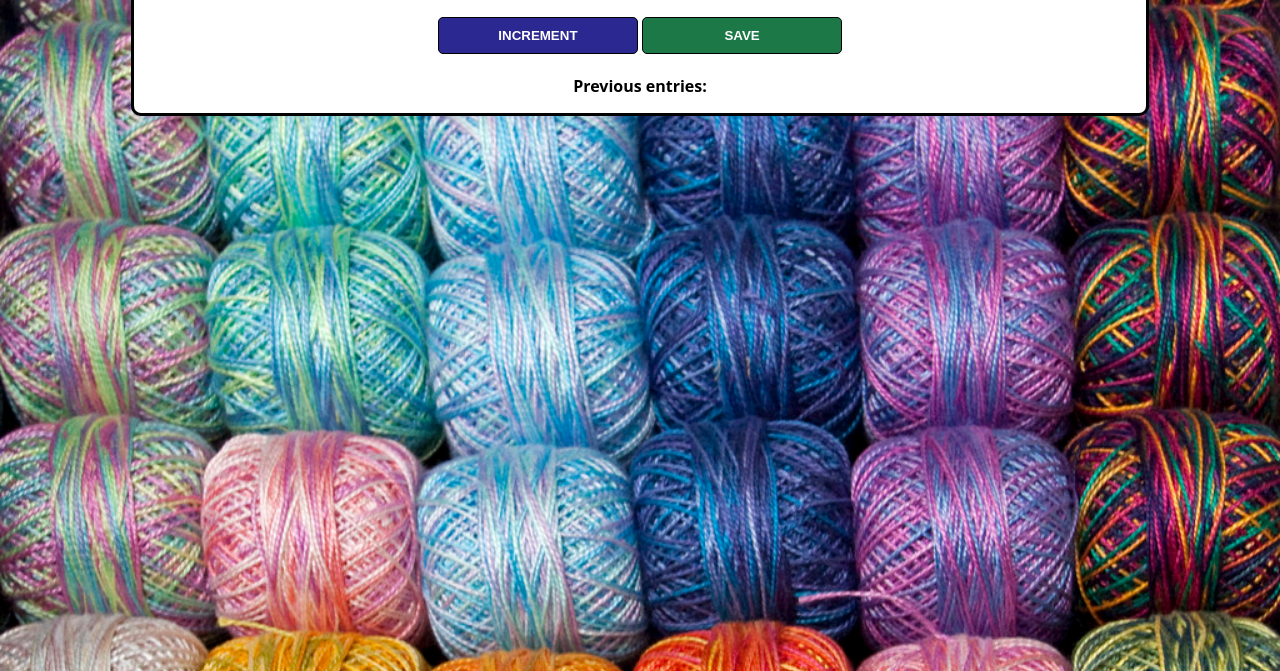
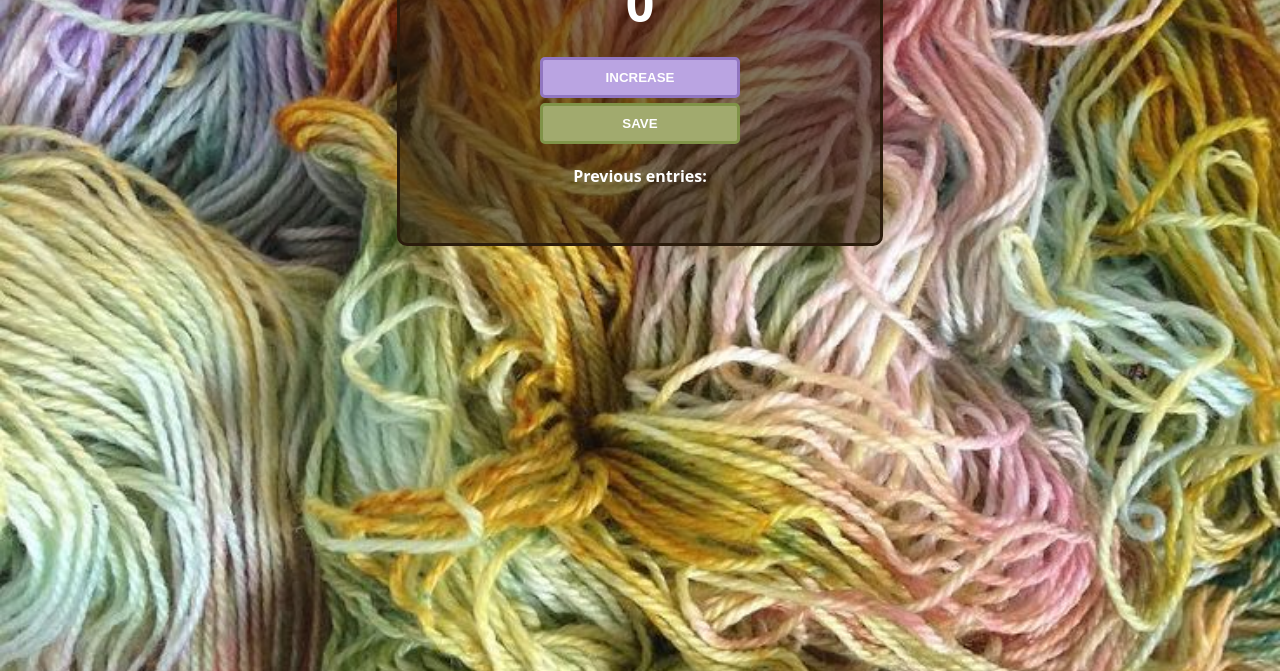
Before and after one commit to stefana-elisa/row-counter, a website built with Vite: page index.html in a window 1280 px wide. Shown: the part 145-816 px from the top of the page. Built offline with nearby package versions, Linux system fonts and the light colour scheme.

Commit message:
color and bg changes

```diff
--- a/index.css
+++ b/index.css
@@ -1,17 +1,21 @@
 body {
-    background-image: url("yarn.jpeg");
+    background-image: url("yarn_bg.jpg");
+    background-repeat: no-repeat;
     background-size: cover;
+    background-position-y: center;
     font-family: 'Open Sans', 'Helvetica Neue', sans-serif;
     text-align: center;
     height: 100vh;
+    color: white;
 }
 
 .container {
-    background: white;
-    max-width: 80%;
+    background-color: rgb(43,28,12, 0.6);
+    max-width: 400px;
     margin: auto;
-    border: 3px solid black;
+    border: 3px solid rgba(43,28,12,255);
     border-radius: 10px;
+    padding: 40px;
 }
 
 h1 {
@@ -26,7 +30,6 @@ h2 {
 }
 
 button {
-    border: 1px solid black;
     padding-top: 10px;
     padding-bottom: 10px;
     color: white;
@@ -37,11 +40,13 @@ button {
 }
 
 #increment-btn {
-    background: #2C2891;
+    border: 3px solid rgba(145, 118, 193, 255);
+    background: rgba(186,164,226,255);
 }
 
 #save-btn {
-    background: #1C7947;
+    border: 3px solid rgba(128, 147, 72, 255);
+    background: rgba(161,170,110,255);
 }
 
 #save-el {
--- a/index.html
+++ b/index.html
@@ -6,7 +6,7 @@
         <div class="container">
             <h1>Row Counter</h1>
             <h2 id="count-el">0</h2>
-            <button id="increment-btn" onclick="increment()">INCREMENT</button>
+            <button id="increment-btn" onclick="increment()">INCREASE</button>
             <button id="save-btn" onclick="save()">SAVE</button>
             <p id="save-el">Previous entries: </p>
         </div>
```
Also changed, not shown: yarn_bg.jpg (added).
